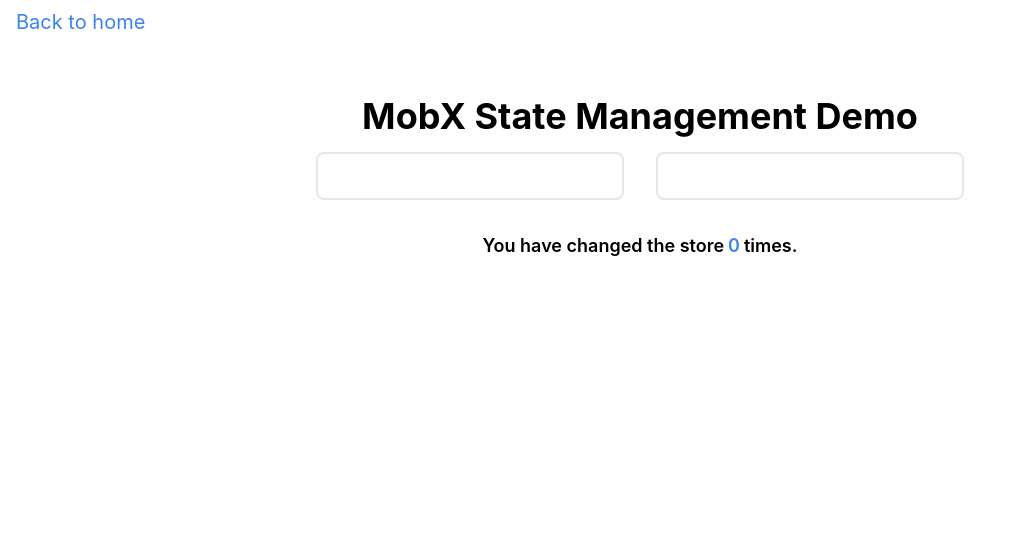
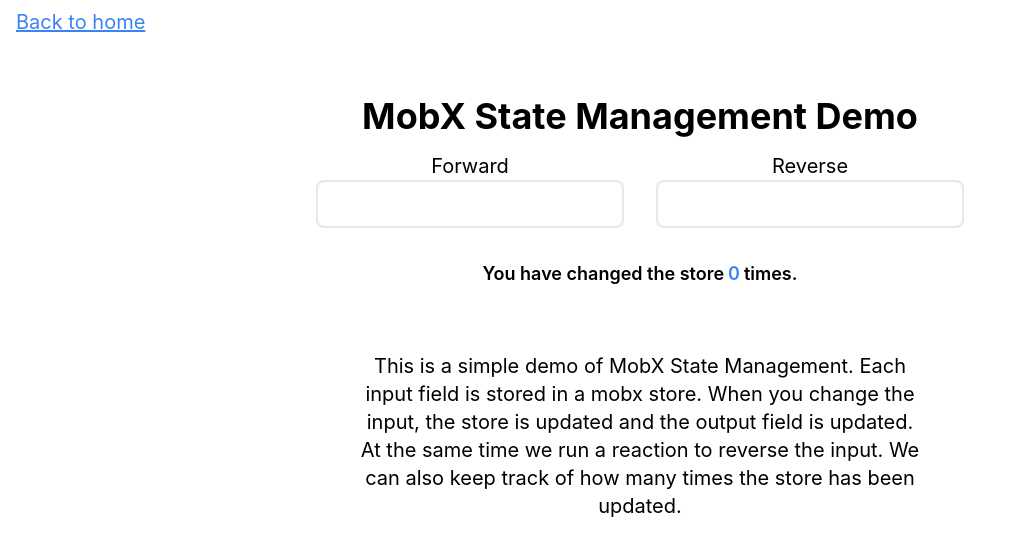
Before and after one commit to AndreCox/next-template, a Next.js app: page /mobx in a window 1280 px wide. Shown: the top 556 px of the page, without its empty margins (0-1011 px from the left). Built offline with nearby package versions, Linux system fonts and the light colour scheme.

Commit message:
Added more info

```diff
--- a/pages/index.tsx
+++ b/pages/index.tsx
@@ -13,15 +13,24 @@
       </Head>
 
       <main className="min-h-screen p-4 flex flex-1 flex-col justify-center items-center text-4xl">
-        <h1 className="font-bold">
+        <h1 className="font-bold text-center">
           Welcome to{" "}
           <a
-            href="https://nextjs.org"
-            className="text-blue-500 underline decoration-transparent  hover:decoration-blue-500 transition-all"
+            href="https://github.com/andrecox/next-template"
+            className="text-blue-500 underline decoration-transparent hover:decoration-blue-500 transition-all"
           >
             Next Template!
           </a>
         </h1>
+        <h2 className="mt-2">
+          Powered by{" "}
+          <a
+            href="https://nextjs.org"
+            className="text-blue-500 underline decoration-transparent hover:decoration-blue-500 transition-all"
+          >
+            Next.js
+          </a>
+        </h2>
 
         <p className="text-center m-16 text-[1.5rem]">
           Get started by editing{" "}
@@ -63,7 +72,9 @@
           MobX state management built in!
         </p>
         <Link href="/mobx">
-          <a className="text-blue-500 under text-xl">Check it out here</a>
+          <a className="text-blue-500 under text-xl underline decoration-transparent  hover:decoration-blue-500 transition-all">
+            Check it out here
+          </a>
         </Link>
       </main>
     </div>
--- a/pages/mobx.tsx
+++ b/pages/mobx.tsx
@@ -7,24 +7,30 @@
   return (
     <div className="text-center p-4 pt-24">
       <Link href="/">
-        <a className="text-blue-500 under text-xl absolute top-0 left-0 pl-4 pt-2">
+        <a className="text-blue-500 under text-xl absolute top-0 left-0 pl-4 pt-2 underline decoration-transparent hover:decoration-blue-500 transition-colors">
           Back to home
         </a>
       </Link>
       <h1 className="font-bold text-4xl">MobX State Management Demo</h1>
       <div className="pt-4 flex flex-1 flex-col sm:flex-row justify-center sm:space-x-8 space-y-8 sm:space-y-0">
+        <div className="flex flex-col">
+          <p className="text-xl">Forward</p>
           <Input
             value={store.inputText}
             onChange={(e) => {
               store.inputText = e.target.value;
             }}
           />
+        </div>
+        <div className="flex flex-col">
+          <p className="text-xl">Reverse</p>
           <Input
             value={store.outputText}
             onChange={(e) => {
               store.outputText = e.target.value;
             }}
           />
+        </div>
       </div>
       <div className="pt-8 text-lg font-semibold flex justify-center">
         You have changed the store
@@ -33,6 +39,15 @@
         </p>
         times.
       </div>
+      <div className=" pt-16 flex w-full justify-center ">
+        <p className="text-xl sm:w-[35rem] text-left sm:text-center ">
+          This is a simple demo of MobX State Management. Each input field is
+          stored in a mobx store. When you change the input, the store is
+          updated and the output field is updated. At the same time we run a
+          reaction to reverse the input. We can also keep track of how many
+          times the store has been updated.
+        </p>
+      </div>
     </div>
   );
 });
```
Lines whose indentation alone changed are shown as unchanged.
